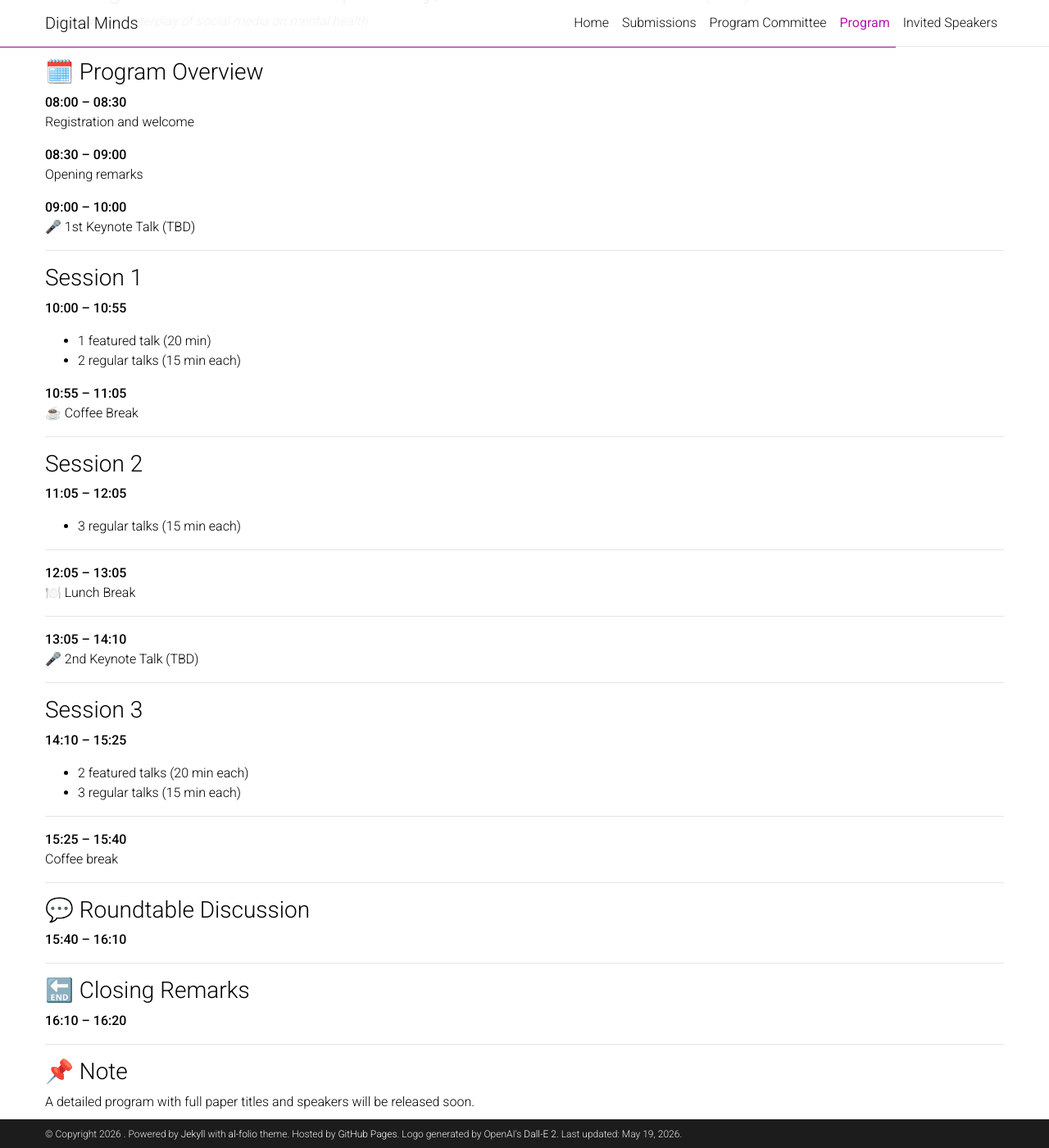
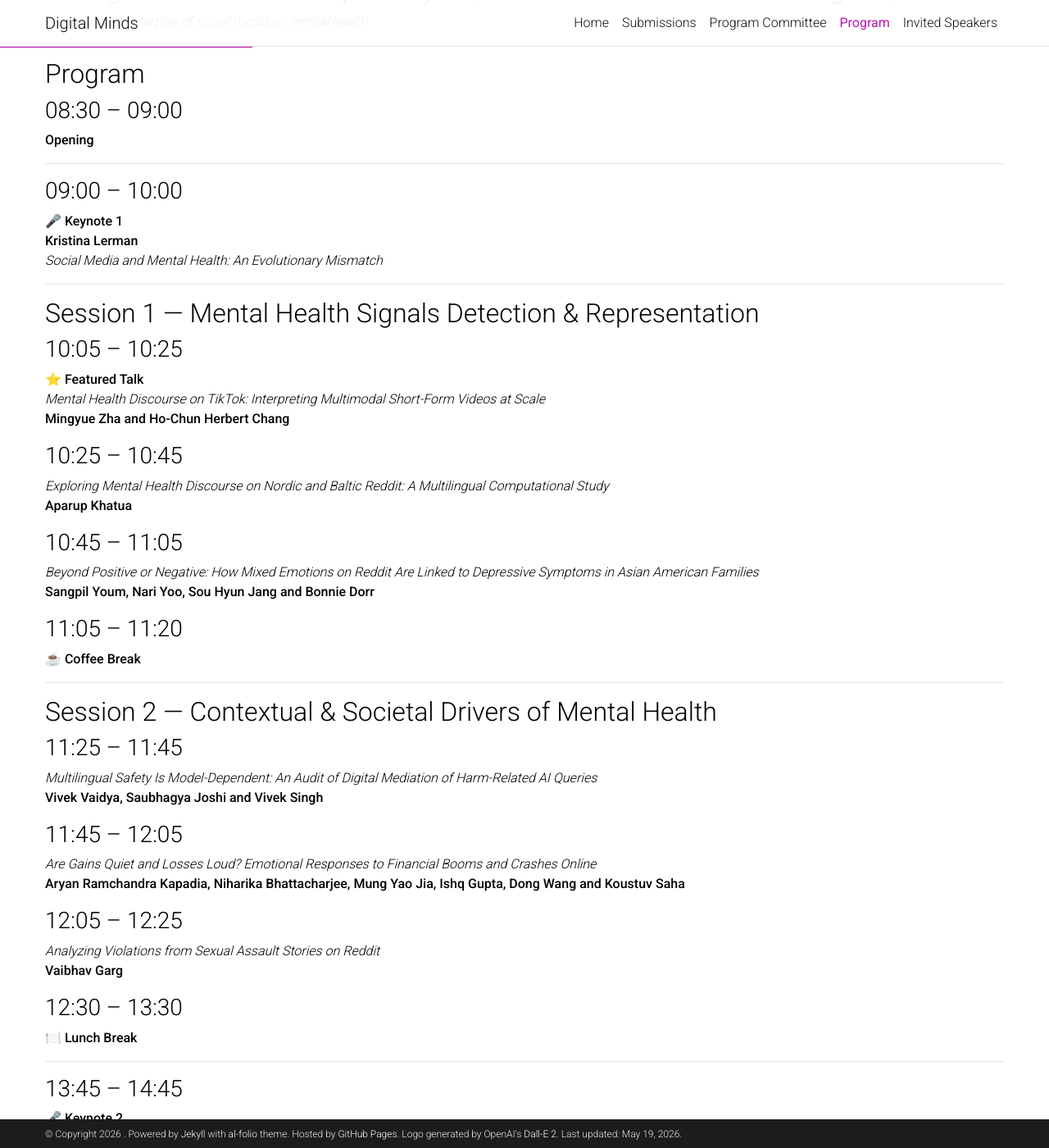
Before and after one commit to DMWorkshop/dmworkshop.github.io, a Jekyll site: the page built from _pages/Schedule.md, in a window 1280 px wide and 1400 px high, scrolled down 246 px. Shown: the whole window at 82% size. Built offline with Jekyll 4.4.1, drawn with Linux system fonts in a browser that asks for light colours; a style sheet for code colours, icons or effects is not loaded; some of the changed text lies outside the part shown.

Commit message:
program updated

```diff
--- a/_pages/Schedule.md
+++ b/_pages/Schedule.md
@@ -7,74 +7,93 @@ nav: true
 nav_order: 4
 ---
 
-## 🧠 Digital Minds Workshop – May, 26 - ICWSM 2026 - LA (CA)
+## 🧠 Digital Minds Workshop – May 26, 2026 – ICWSM 2026 – Los Angeles, CA
 *Assessing the interplay of social media on mental health*
 
 ---
 
-### 🗓️ Program Overview
+## Program
 
-**08:00 – 08:30**
-Registration and welcome
-
-**08:30 – 09:00**
-Opening remarks
-
-**09:00 – 10:00**
-🎤 1st Keynote Talk  (TBD)
+### 08:30 – 09:00
+**Opening**
 
 ---
 
-### Session 1
-
-**10:00 – 10:55**
-- 1 featured talk (20 min)
-- 2 regular talks (15 min each)
-
-**10:55 – 11:05**
-☕ Coffee Break
+### 09:00 – 10:00
+🎤 **Keynote 1**
+**Kristina Lerman**
+*Social Media and Mental Health: An Evolutionary Mismatch*
 
 ---
 
-### Session 2
+## Session 1 — Mental Health Signals Detection & Representation
 
-**11:05 – 12:05**
-- 3 regular talks (15 min each)
+### 10:05 – 10:25
+⭐ **Featured Talk**
+*Mental Health Discourse on TikTok: Interpreting Multimodal Short-Form Videos at Scale*
+**Mingyue Zha and Ho-Chun Herbert Chang**
+
+### 10:25 – 10:45
+*Exploring Mental Health Discourse on Nordic and Baltic Reddit: A Multilingual Computational Study*
+**Aparup Khatua**
+
+### 10:45 – 11:05
+*Beyond Positive or Negative: How Mixed Emotions on Reddit Are Linked to Depressive Symptoms in Asian American Families*
+**Sangpil Youm, Nari Yoo, Sou Hyun Jang and Bonnie Dorr**
+
+### 11:05 – 11:20
+☕ **Coffee Break**
 
 ---
 
-**12:05 – 13:05**
-🍽️ Lunch Break
+## Session 2 — Contextual & Societal Drivers of Mental Health
+
+### 11:25 – 11:45
+*Multilingual Safety Is Model-Dependent: An Audit of Digital Mediation of Harm-Related AI Queries*
+**Vivek Vaidya, Saubhagya Joshi and Vivek Singh**
+
+### 11:45 – 12:05
+*Are Gains Quiet and Losses Loud? Emotional Responses to Financial Booms and Crashes Online*
+**Aryan Ramchandra Kapadia, Niharika Bhattacharjee, Mung Yao Jia, Ishq Gupta, Dong Wang and Koustuv Saha**
+
+### 12:05 – 12:25
+*Analyzing Violations from Sexual Assault Stories on Reddit*
+**Vaibhav Garg**
+
+### 12:30 – 13:30
+🍽️ **Lunch Break**
 
 ---
 
-**13:05 – 14:10**
-🎤 2nd Keynote Talk  (TBD)
+### 13:45 – 14:45
+🎤 **Keynote 2**
+**Koustuv Saha**
+*AI, Social Media, and the Future of Wellbeing: Promises and Perils*
 
 ---
 
-### Session 3
+## Session 3 — Artificial Intelligence & Mental Health
 
-**14:10 – 15:25**
-- 2 featured talks (20 min each)
-- 3 regular talks (15 min each)
+### 14:50 – 15:10
+*Paired-Agent Auditing and Refinement of AI Mental Health Support*
+**Jiwon Kim, Violeta Rodriguez, Dong Whi Yoo, Eshwar Chandrasekharan and Koustuv Saha**
+
+### 15:10 – 15:30
+*The Gravity Well: Return-Cost Asymmetry and Hubness in Mental Health Recommender Systems*
+**Om Kotadia**
+
+### 15:30 – 15:50
+*AI Content Moderation in Therapy Conversations*
+**Jiwon Kim, Claire Wang, Taeung Yoon, Sabelle Huang and Koustuv Saha**
+
+### 15:50 – 16:10
+*A Responsible LLM-RAG Social-Semantic Knowledge Graph Framework for Monitoring Youth Wellness and Vulnerabilities Across Multimodal Social Platforms*
+**Cameron Hajaliloo, Antonio Coelho, Lanyu Shang and Junyuan Lin**
 
 ---
 
-**15:25 – 15:40**
-Coffee break
+### 16:20 – 16:50
+💬 **Discussion**
 
----
-
-### 💬 Roundtable Discussion
-**15:40 – 16:10**
-
----
-
-### 🔚 Closing Remarks
-**16:10 – 16:20**
-
----
-
-### 📌 Note
-A detailed program with full paper titles and speakers will be released soon.
+### 16:50 – 17:00
+**Closing Remarks**
```
